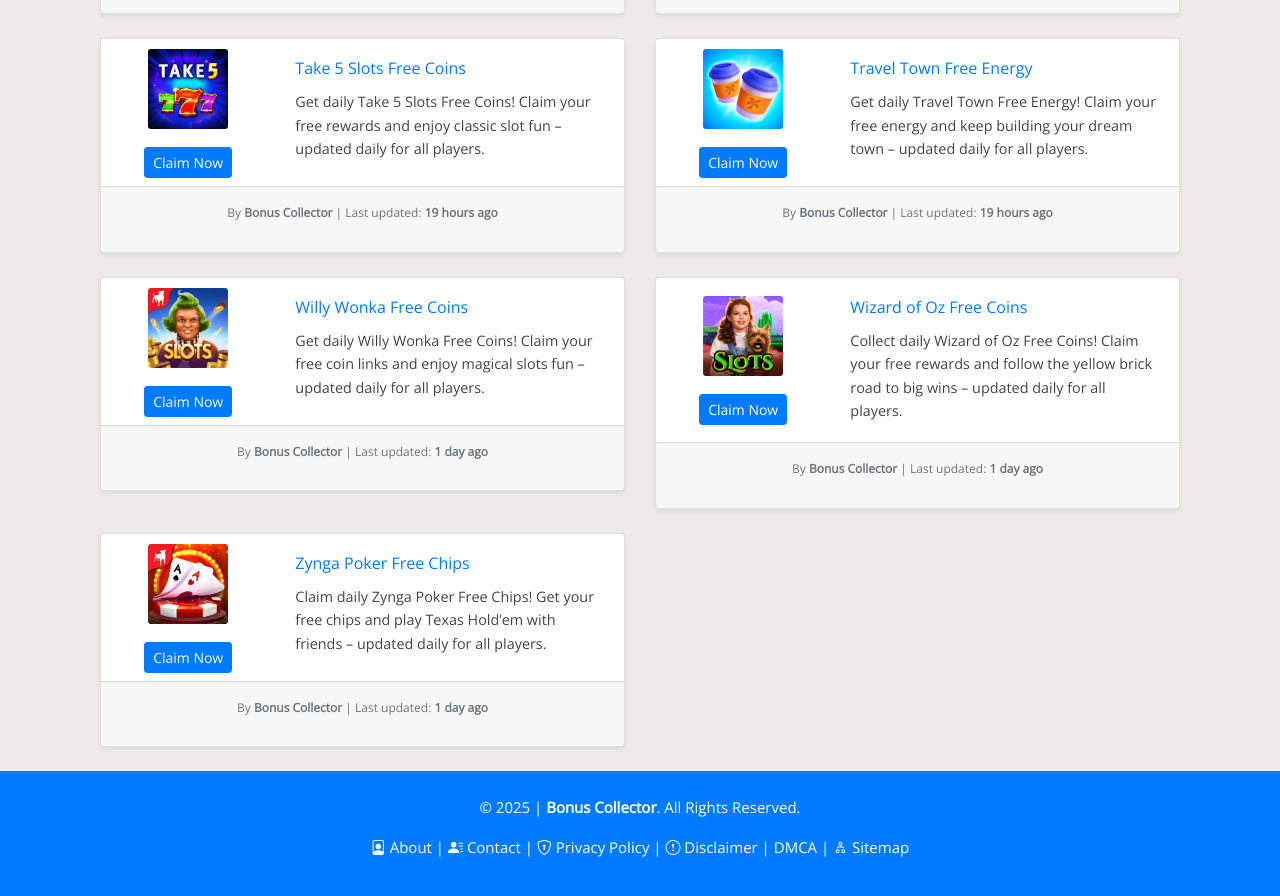
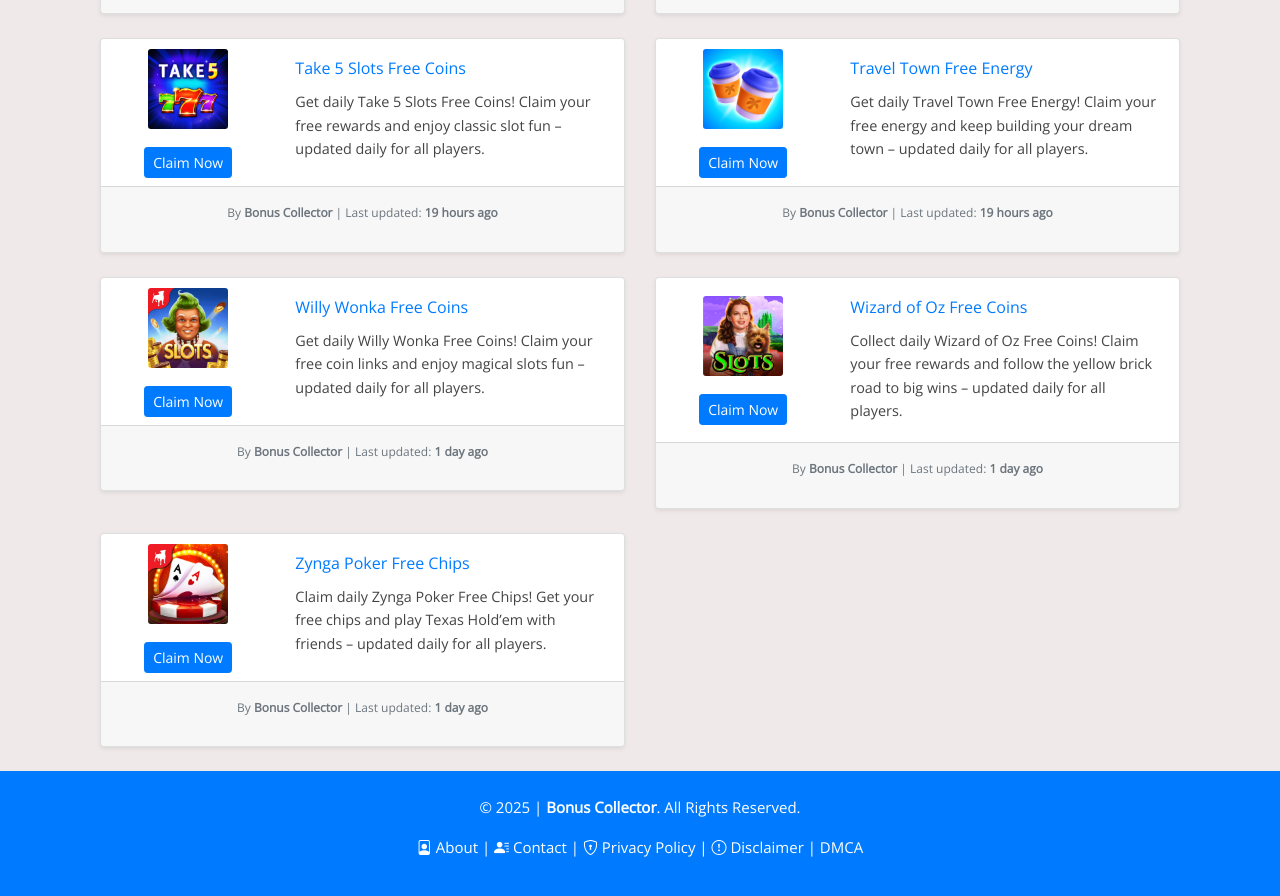
Before and after one commit to iamrohan99/bc-net, a Jekyll site: the page built from index.html, in a window 1280 px wide and 900 px high, scrolled down 4112 px. Shown: the top 896 px of the window. Built offline with Jekyll 4.4.1, drawn with Linux system fonts in a browser that asks for light colours; comment, search, counter and statistics services are not loaded.

Commit message:
Update default.html

```diff
--- a/_layouts/default.html
+++ b/_layouts/default.html
@@ -227,8 +227,7 @@
         <a href="{{ site.baseurl }}/contact/" class="text-white"><i class="bi bi-person-lines-fill"></i> Contact</a> |
         <a href="{{ site.baseurl }}/privacy-policy/" class="text-white"><i class="bi bi-shield-lock"></i> Privacy Policy</a> |
         <a href="{{ site.baseurl }}/disclaimer/" class="text-white"><i class="bi bi-exclamation-circle"></i> Disclaimer</a> |
-        <a href="{{ site.baseurl }}/dmca/" class="text-white"><i class="bi bi-copyright"></i> DMCA</a> |
-        <a href="{{ site.baseurl }}/sitemap.xml" class="text-white"><i class="bi bi-diagram-2"></i> Sitemap</a>
+        <a href="{{ site.baseurl }}/dmca/" class="text-white"><i class="bi bi-copyright"></i> DMCA</a>
       </p>
     </div>
   </footer>
```
